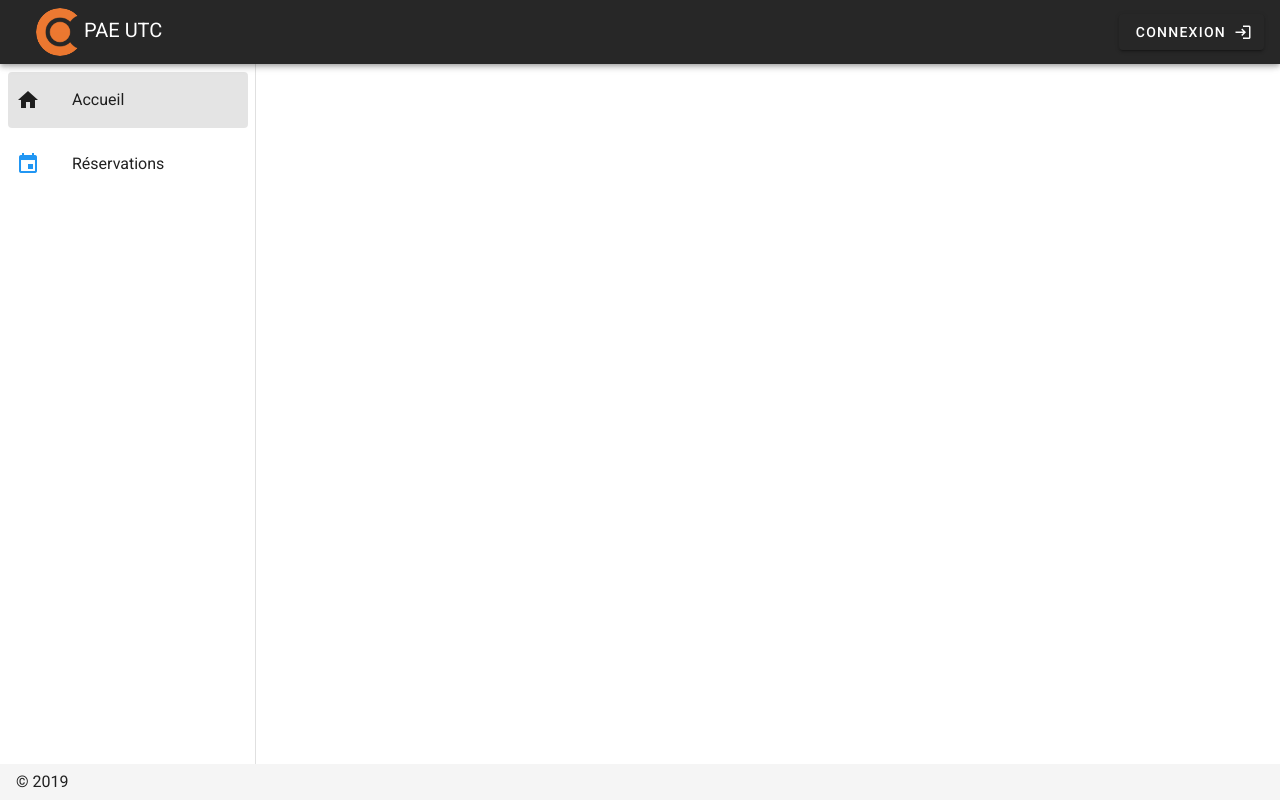
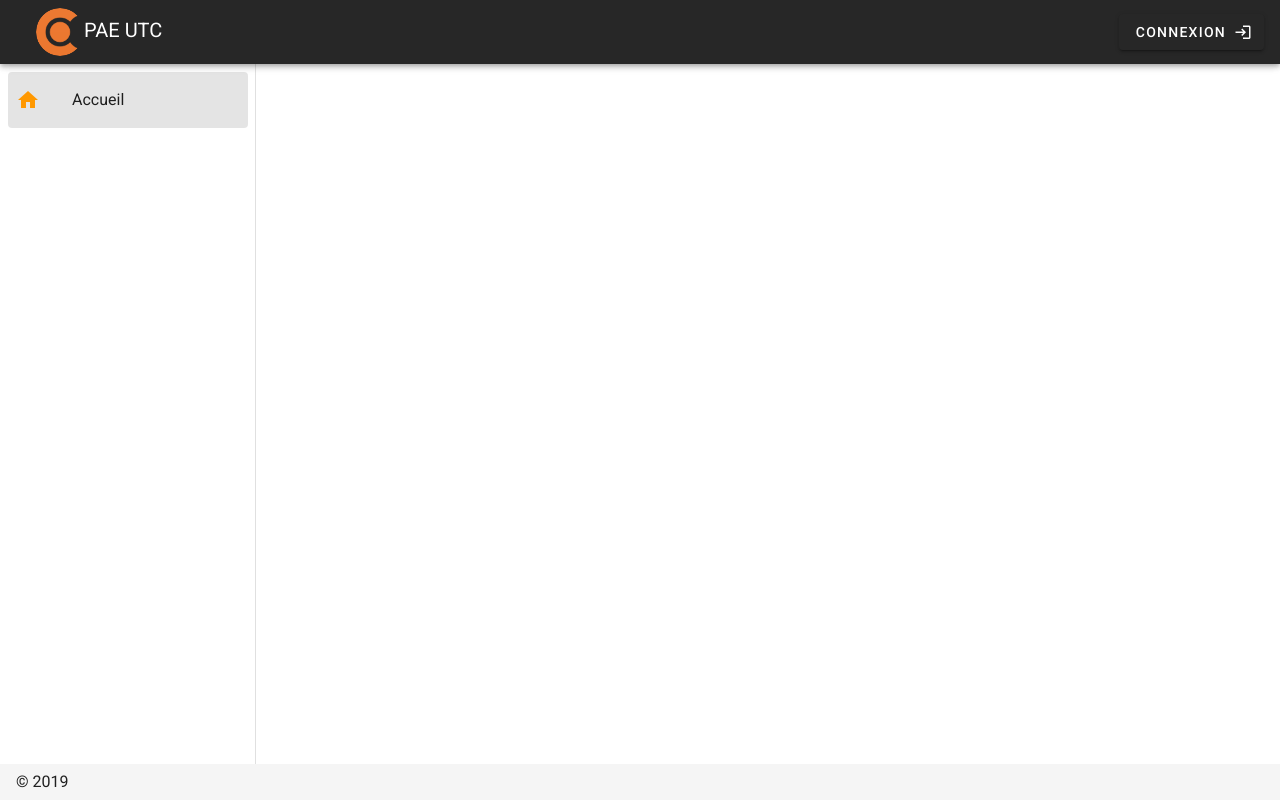
Before and after one commit to lvaroqui/pae-website, a Nuxt app in the folder front/: page / in a window 1280 px wide. Built offline with nearby package versions, Linux system fonts and the light colour scheme.

Commit message:
Hide menus when not Admin/Logged in

```diff
--- a/front/layouts/default.vue
+++ b/front/layouts/default.vue
@@ -57,25 +57,42 @@ export default {
   middleware: ['auth'],
   data() {
     return {
-      drawer: null, // Is the nav drawer out ?
-      // TODO: hide booking to non auth users
-      items: [
+      drawer: null // Is the nav drawer out ?
+    }
+  },
+  computed: {
+    // Available routes
+    items() {
+      const items = [
         {
           title: 'Accueil',
           icon: 'mdi-home',
           to: '/',
-          color: 'dark-grey'
-        },
-        {
+          color: 'orange'
+        }
+      ]
+      // If user is connected
+      if (this.$store.state.auth.isLoggedIn) {
+        items.push({
           title: 'Réservations',
           icon: 'mdi-calendar',
           to: '/booking',
           color: 'blue'
+        })
+
+        // If user is Admin
+        if (this.$store.state.auth.user.isAdmin) {
+          items.push({
+            title: 'Administration',
+            icon: 'mdi-file-account',
+            to: '/booking',
+            color: 'green'
+          })
         }
-      ] // List of menus
-    }
-  },
-  computed: {
+      }
+      return items
+    },
+
     // Set the drawer and nav bar to clip on big dislays
     clipped() {
       switch (this.$vuetify.breakpoint.name) {
--- /dev/null
+++ b/front/pages/admin.vue
@@ -0,0 +1,15 @@
+<template>
+  <v-layout></v-layout>
+</template>
+
+<script>
+export default {
+  name: 'Admin',
+  middleware: ['authRequired'],
+  head() {
+    return {
+      title: 'Admin'
+    }
+  }
+}
+</script>
```
